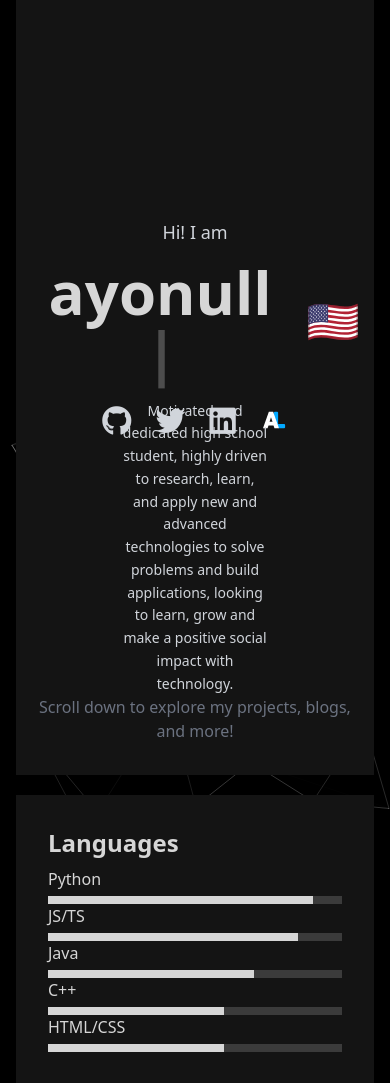
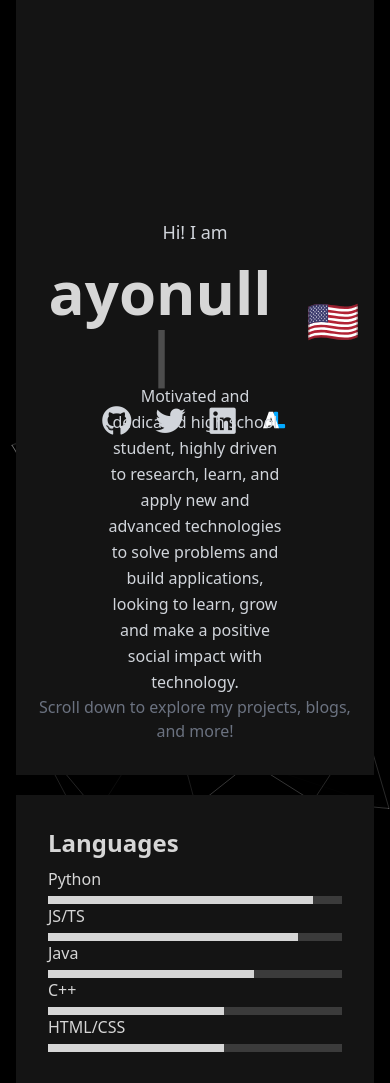
Before and after one commit to primitt/primitt.github.io, a Flask app: template templates/index.html in a window 390 px wide. Shown: the part 33-1116 px from the top of the page. Run offline with Flask 3, Linux system fonts and the light colour scheme; the template is opened without the code that fills it, so the values that code supplies are empty; some libraries are stand-ins or nearby versions.

Commit message:
small fix

```diff
--- a/templates/index.html
+++ b/templates/index.html
@@ -122,8 +122,8 @@
       </div>
 
       <!-- Description at bottom -->
-      <div class="absolute bottom-20 left-1/2 transform -translate-x-1/2 max-w-2xl px-4">
-        <p class="text-gray-300 text-sm md:text-lg leading-relaxed text-center">
+      <div class="absolute bottom-20 left-1/2 transform -translate-x-1/2 max-w-full md:max-w-2xl md:px-4">
+        <p class="text-gray-300 md:text-lg leading-relaxed text-center">
           Motivated and dedicated high school student, highly driven to research, learn, and apply new and advanced
           technologies to solve problems and build applications, looking to learn, grow and make a positive social
           impact with technology.
```
